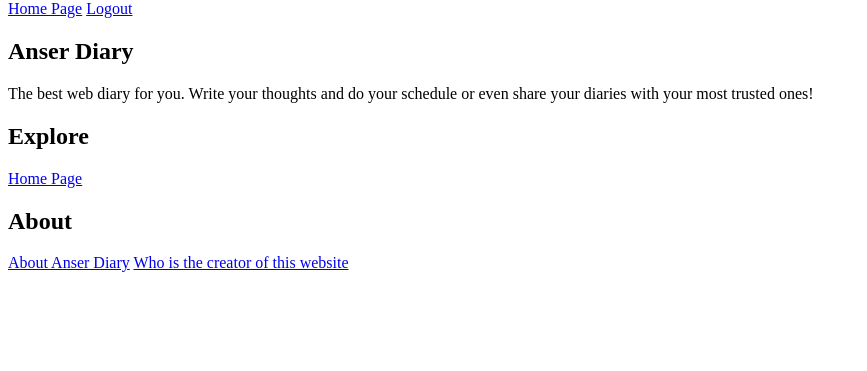
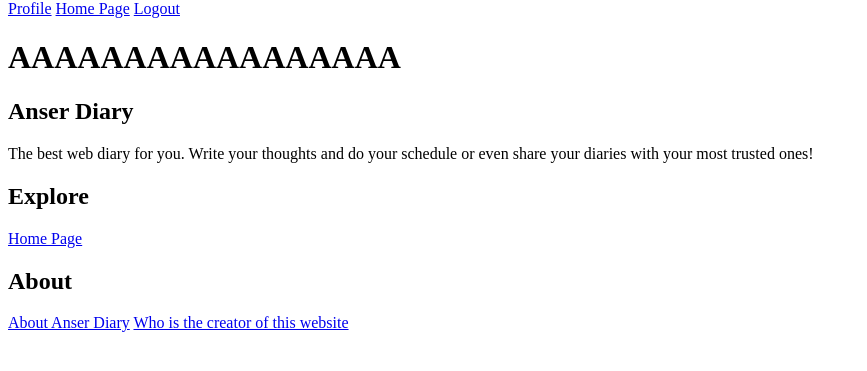
Before and after one commit to Pudimedo/Anser_Diary, a Flask app: template src/templates/profile.html in a window 1280 px wide. Shown: the part 26-397 px from the top of the page, without its empty margins (0-867 px from the left). Run offline with Flask 3, Linux system fonts and the light colour scheme; the template is opened without the code that fills it, so the values that code supplies are empty.

Commit message:
fredo burro

```diff
--- a/src/app.py
+++ b/src/app.py
@@ -25,6 +25,7 @@ def load_user(user_id): # user_id = email
 
 def index():
     logged_in = current_user.is_authenticated
+    print(current_user.burrice_de_godofredo)
 
     if request.method == "POST":
         action = request.form.get("action")
@@ -124,12 +125,15 @@ def diary(diary_id):
 
     # Verificar se o diário é privado (share = false) e o usuário não é o dono
     if not diary['dia_share'] and diary['dia_usu_id'] != current_user.id:
-        print(diary["dia_share"])
         flash("Você não tem permissão para acessar este diário.", "error")
         return redirect(url_for("index"))
 
     return render_template("diario.html", diary=diary)
 
 
+@app.route("/profile/<int:user_id>")
+def profile(user_id):
+    return render_template('profile.html')
+
 if __name__ == "__main__":
     app.run(debug=True)
--- a/src/aux_funcs/func.py
+++ b/src/aux_funcs/func.py
@@ -24,6 +24,7 @@ class User(UserMixin):
         if resultado:
             user = User(email=resultado['usu_email'], password_hash=resultado['usu_password_hash'])
             user.id = resultado['usu_email']
+            user.burrice_de_godofredo = resultado['usu_id'] # Era pra o user.id ser o id mas coloquei como email, agr meio que não tem tempo pra mudar
             connection.close()
             return user
 
--- a/src/templates/logged_in.html
+++ b/src/templates/logged_in.html
@@ -14,7 +14,7 @@
 
 
         <nav>
-
+            <a href="{{url_for('profile', user_id=current_user.burrice_de_godofredo)}}">Profile</a>
             <a href="{{url_for('index')}}">Home Page</a>
             <a href="{{url_for('logout')}}">Logout</a>
 
--- a/src/templates/profile.html
+++ b/src/templates/profile.html
@@ -11,7 +11,7 @@
     {% include "logged_in.html" %}
 
 
-
+    <h1>AAAAAAAAAAAAAAAAA</h1>
 
 
     {% include "footer.html" %}
```
